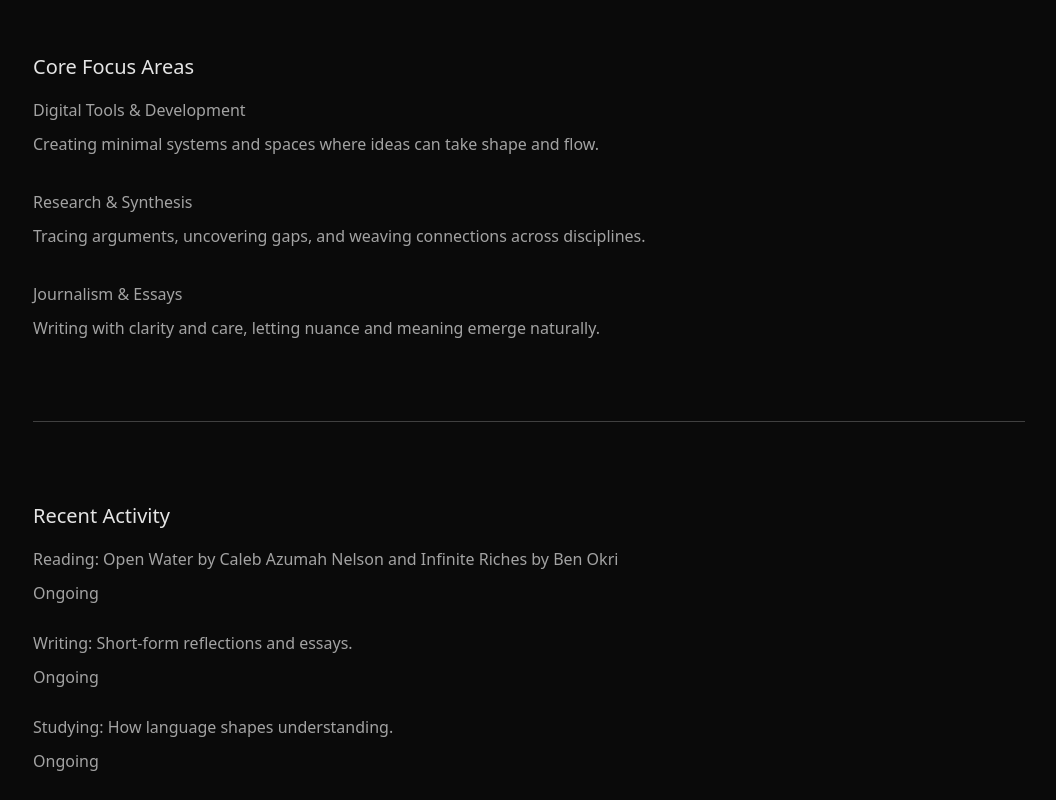
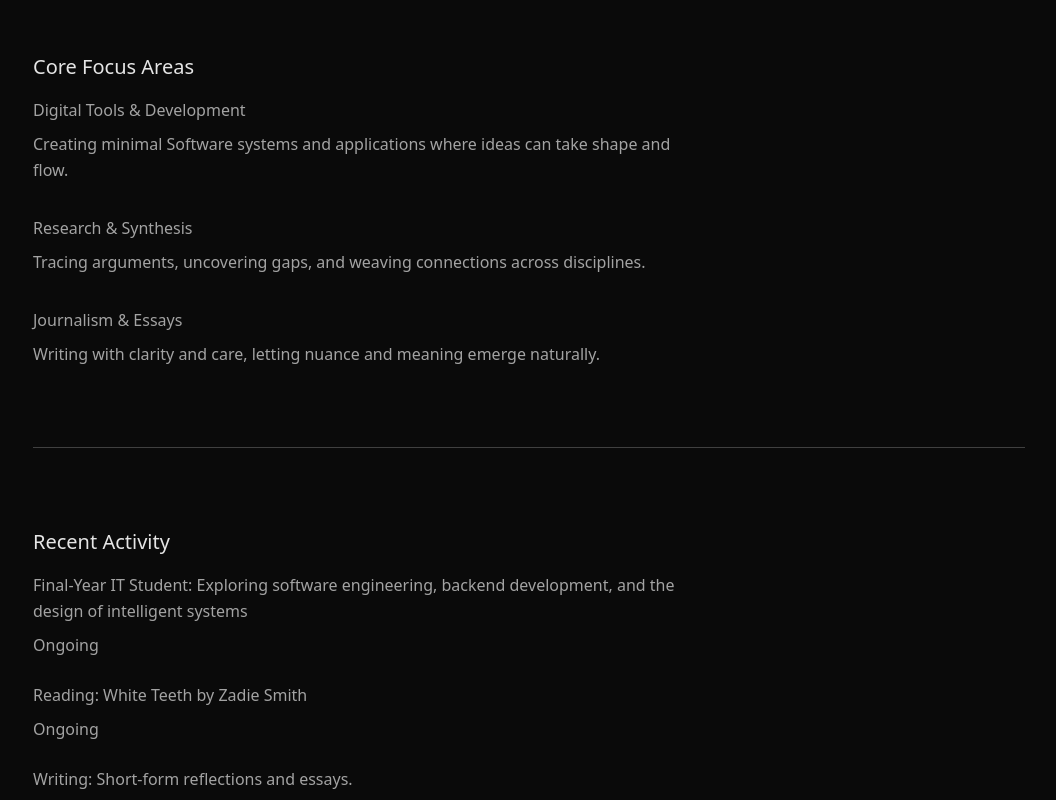
Before and after one commit to RONHEL235/minimal-academic-portfolio, a React (Vite) app: page / in a window 1280 px wide. Shown: the part 680-1480 px from the top of the page, without its empty margins (111-1167 px from the left). Built offline with nearby package versions, Linux system fonts and the light colour scheme.

Commit message:
Edited the home page

```diff
--- a/src/pages/Home.jsx
+++ b/src/pages/Home.jsx
@@ -39,7 +39,7 @@ export default function Home() {
 
         <ul className="space-y-8 mt-4 max-w-2xl text-neutral-700 dark:text-neutral-400">
           {[
-            ["Digital Tools & Development", "Creating minimal systems and spaces where ideas can take shape and flow."],
+            ["Digital Tools & Development", "Creating minimal Software systems and applications where ideas can take shape and flow."],
             ["Research & Synthesis", "Tracing arguments, uncovering gaps, and weaving connections across disciplines."],
             ["Journalism & Essays", "Writing with clarity and care, letting nuance and meaning emerge naturally."],
           ].map(([title, desc]) => (
@@ -59,9 +59,10 @@ export default function Home() {
 
         <ul className="space-y-6 mt-4 max-w-2xl text-neutral-700 dark:text-neutral-400">
           {[
-            "Reading: Open Water by Caleb Azumah Nelson and Infinite Riches by Ben Okri",
+            "Final-Year IT Student: Exploring software engineering, backend development, and the design of intelligent systems",
+            "Reading: White Teeth by Zadie Smith",
             "Writing: Short-form reflections and essays.",
-            "Studying: How language shapes understanding.",
+            "Studying: How language shapes understanding, how technology influences human interaction, and how software systems transform ideas into practical solutions.",
           ].map((item, i) => (
             <li key={i}>
               <div className="mt-4 max-w-2xl font-medium text-neutral-700 dark:text-neutral-400">{item}</div>
--- a/src/pages/Writings.jsx
+++ b/src/pages/Writings.jsx
@@ -35,7 +35,7 @@ export default function Writings() {
               : "border-neutral-400 text-neutral-500"
           }`}
         >
-          All
+          Coming Soon! (Smiley Face)
         </button>
 
         {allTags.map((tag) => (
```
